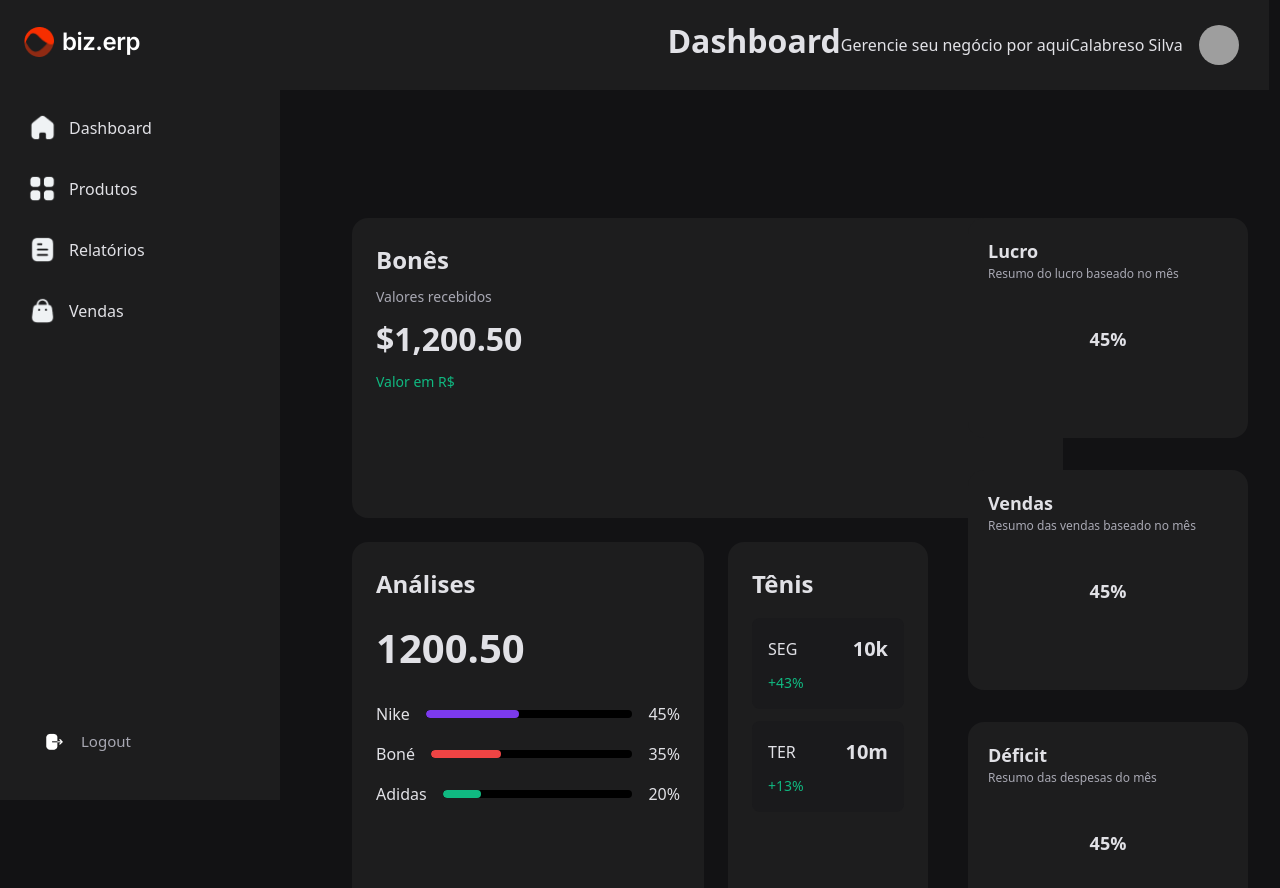
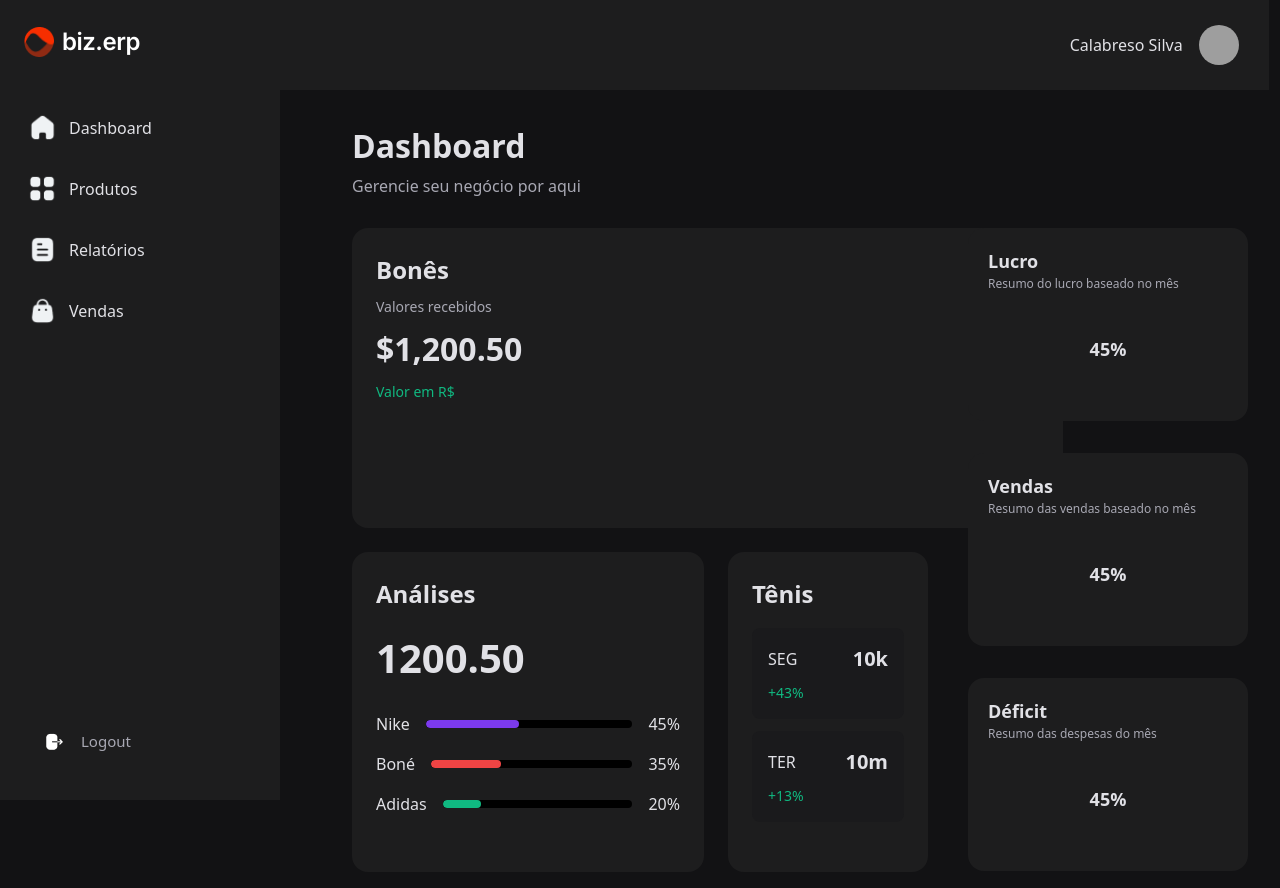
Before and after one commit to MateusAmaroDaSilva/BizCommerce, a React (Create React App) app: page /dashboard in a window 1280 px wide. Shown: the top 888 px of the page. Built offline with nearby package versions, Linux system fonts and the light colour scheme; grey boxes are pictures that could not be loaded.

Commit message:
Front-End

```diff
--- a/src/dashboard.css
+++ b/src/dashboard.css
@@ -92,8 +92,9 @@ body {
 }
 
 .main-content {
+  padding-top: 1rem;
   flex: 1;
-  padding: 0rem 2rem 2rem;
+  padding: 0rem 2rem 1rem;
   background-color: var(--background);
 }
 
@@ -109,6 +110,7 @@ body {
   border-top: none;
 }
 
+
 .top-bar h1 {
   font-size: 2rem;
   font-weight: 600;
@@ -117,6 +119,24 @@ body {
 
 .top-bar p {
   color: var(--text);
+}
+
+.page-header {
+  margin: -6rem 0 5rem 1rem;
+  z-index: 2;
+  margin-left: 20rem;
+  position: relative;
+}
+
+.page-header h1 {
+  font-size: 2xrem;
+  font-weight: 700;
+  margin-bottom: 0.25rem;
+}
+
+.page-header p {
+  font-size: 1rem;
+  color: var(--text-secondary);
 }
 
 .user-profile {
@@ -133,6 +153,7 @@ body {
 }
 
 .dashboard-grid {
+  margin-top: -50px; /* Ajuste esse valor como quiser */
   display: flex;
   gap: 1.5rem;
 }
@@ -152,6 +173,8 @@ body {
 }
 
 .card {
+  max-height: 320px; /* Ajuste conforme necessário */
+  overflow: hidden;
   background-color: var(--surface);
   border-radius: 16px;
   padding: 1.5rem;
@@ -299,6 +322,8 @@ body {
   height: 220px;
   display: flex;
   flex-direction: column;
+  height: 193px !important;
+  overflow: hidden;
 }
 
 .kpi-header {
--- a/src/dashboard.jsx
+++ b/src/dashboard.jsx
@@ -36,8 +36,6 @@ const Sidebar = () => (
 
 const TopBar = () => (
   <header className="top-bar">
-    <h1>Dashboard</h1>
-    <p>Gerencie seu negócio por aqui</p>
     <div className="user-profile">
       <span>Calabreso Silva</span>
       <img src="https://images.unsplash.com/photo-1633332755192-727a05c4013d?w=100&h=100&fit=crop" alt="" className="profile-pic" />
@@ -108,6 +106,12 @@ const KpiCard = ({ title, description }) => (
 const Main = () => (
   <main className="main-content">
     <TopBar />
+
+    <div className="page-header">
+      <h1>Dashboard</h1>
+      <p>Gerencie seu negócio por aqui</p>
+    </div>
+
     <div className="dashboard-grid">
       <div className="main-section">
         <section className="card bones-card">
```
